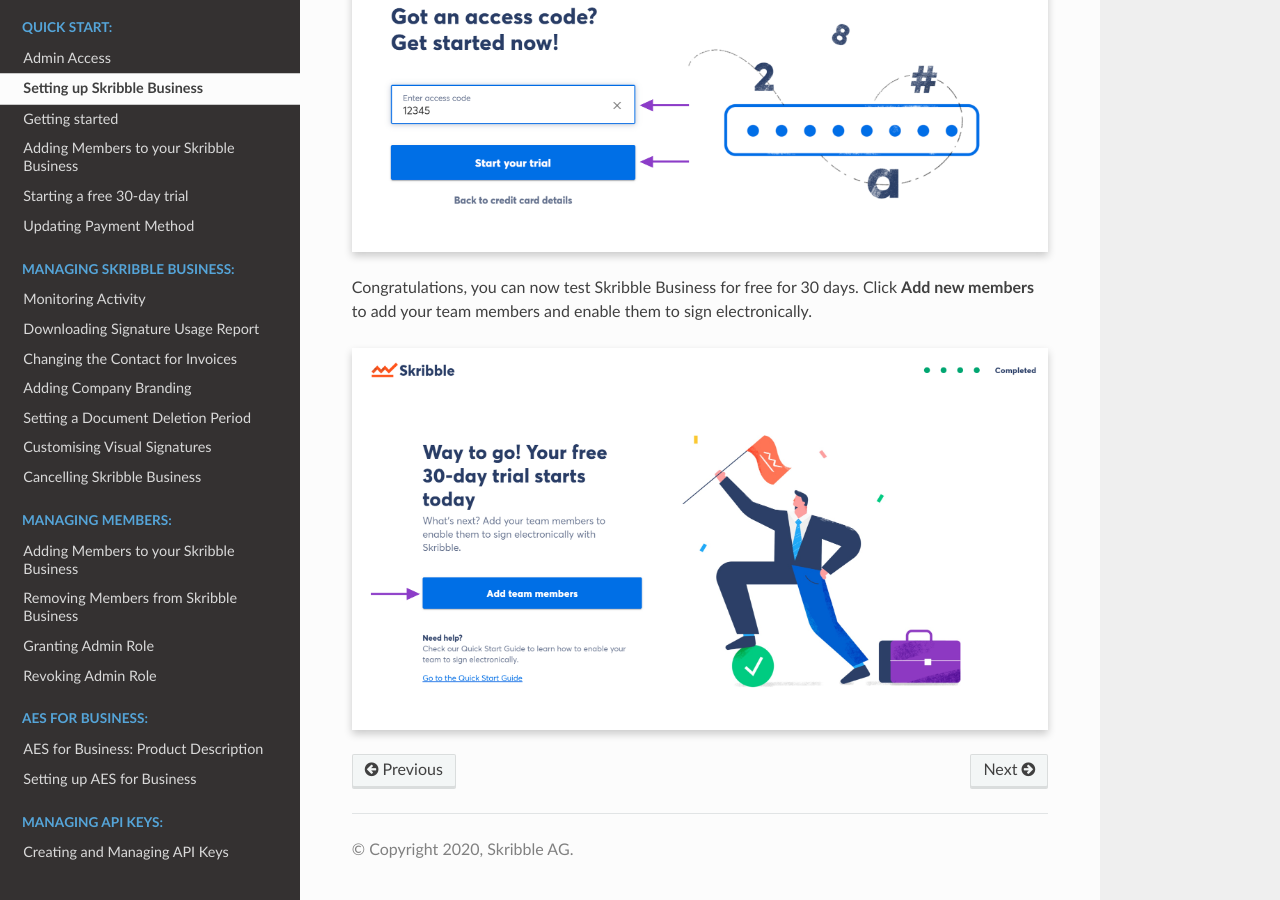
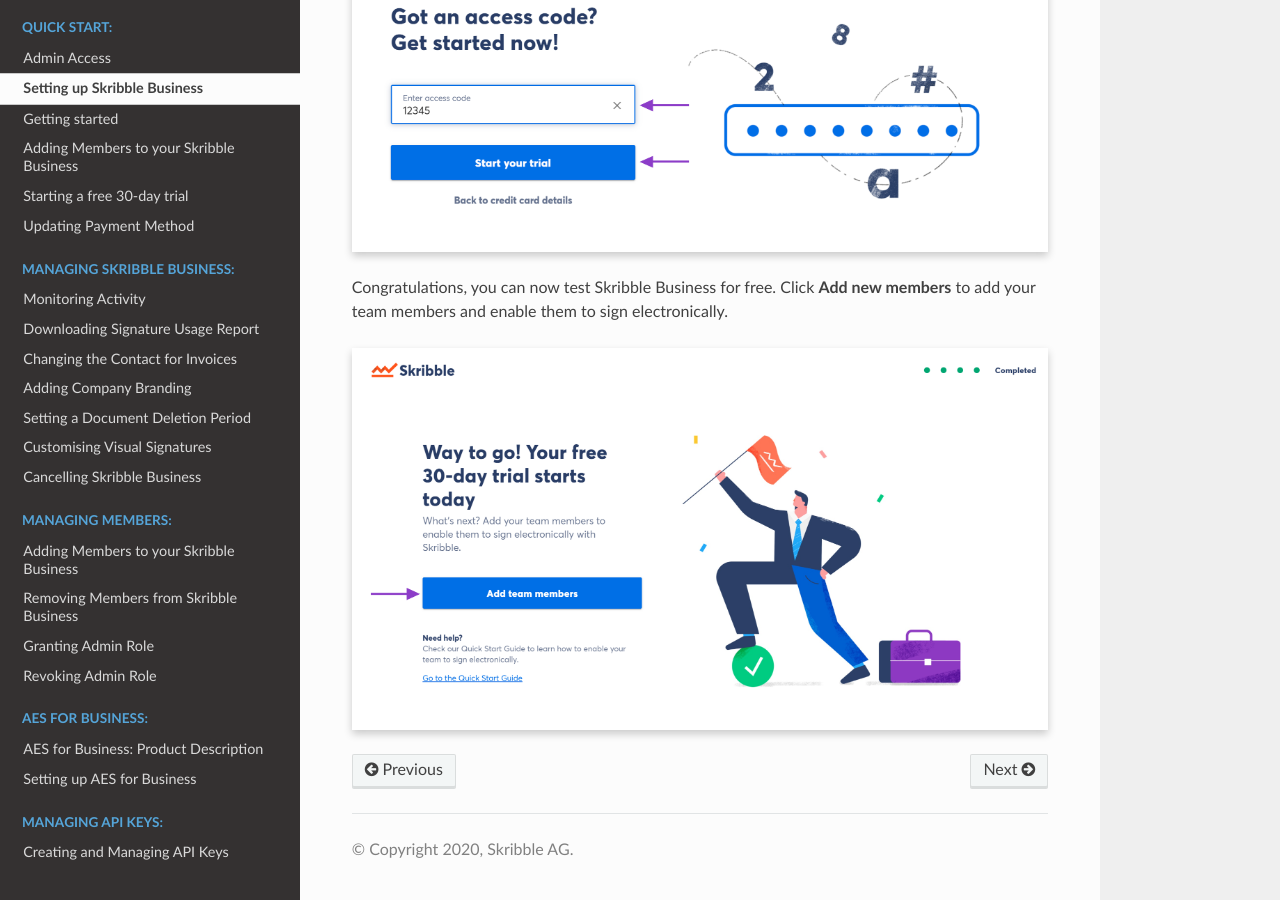
Before and after one commit to matthieu-bt/business-guide, a Sphinx documentation site: the page built from source/quickstart/upgrade.rst, in a window 1280 px wide and 900 px high, scrolled down 4088 px. Built offline with Sphinx 7.4.7 and the Read the Docs theme 2.0.0, drawn with Linux system fonts in a browser that asks for light colours.

Commit message:
Removed 30 days
Removed 30 days from the last sentence. Ill replace screenshot later.

```diff
--- a/source/quickstart/upgrade.rst
+++ b/source/quickstart/upgrade.rst
@@ -85,7 +85,7 @@
     :class: with-shadow
 
 
-Congratulations, you can now test Skribble Business for free for 30 days. Click **Add new members** to add your team members and enable them to sign electronically.
+Congratulations, you can now test Skribble Business for free. Click **Add new members** to add your team members and enable them to sign electronically.
 
 
 .. image:: step_5_confirmation.png
```
